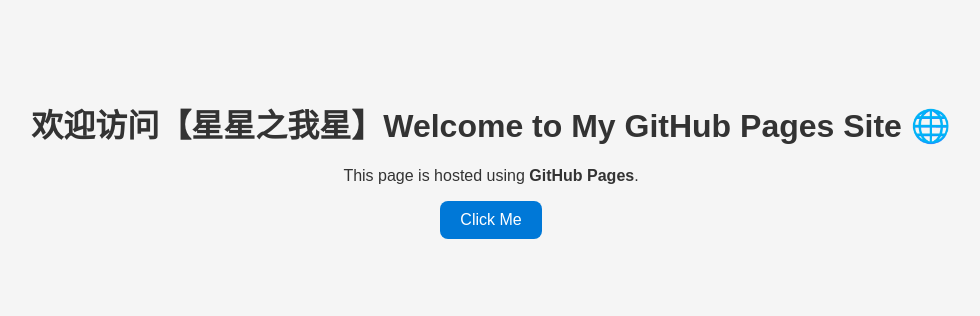
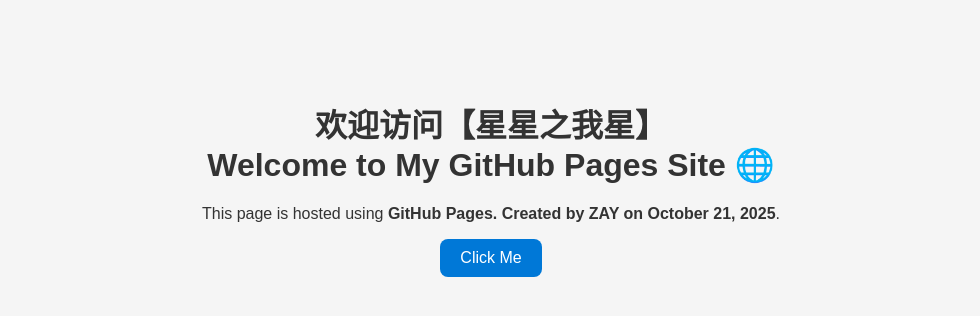
Before and after one commit to aiyingnaoc/aiyingnaoc.github.io, a plain HTML site: page index.html in a window 1280 px wide. Shown: the whole page, without its empty margins (149-1129 px from the left). Drawn offline with Linux system fonts and the light colour scheme.

Commit message:
Update index.html

```diff
--- a/index.html
+++ b/index.html
@@ -7,8 +7,8 @@
   <link rel="stylesheet" href="style.css">
 </head>
 <body>
-  <h1>欢迎访问【星星之我星】Welcome to My GitHub Pages Site 🌐</h1>
-  <p>This page is hosted using <strong>GitHub Pages</strong>.</p>
+  <h1>欢迎访问【星星之我星】<br>Welcome to My GitHub Pages Site 🌐</h1>
+  <p>This page is hosted using <strong>GitHub Pages. Created by ZAY on October 21, 2025</strong>.</p>
   <button id="helloButton">Click Me</button>
   <p id="output"></p>
 
```
